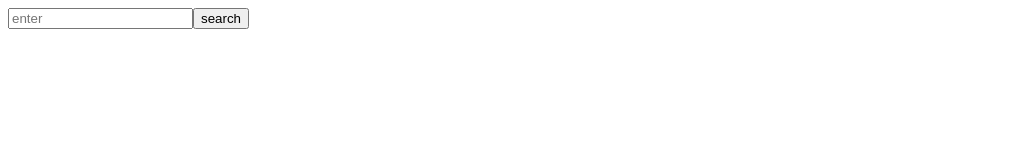
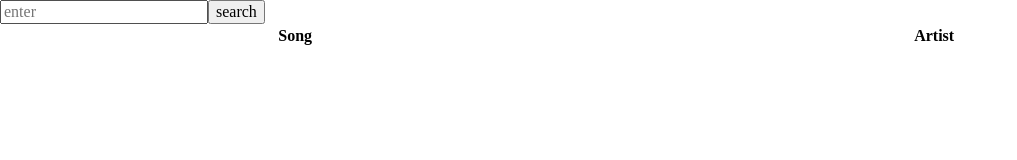
Before and after one commit to brywill/jukebox, a React app: page / in a window 1280 px wide. Shown: the whole page, without its empty margins (0-1017 px from the left). Built offline with nearby package versions, Linux system fonts and the light colour scheme.

Commit message:
Refactor using Fetch API

```diff
--- a/public/index.html
+++ b/public/index.html
@@ -3,6 +3,7 @@
 <head>
 	<meta charset="utf-8">
 	<meta name="viewport" content="width=device-width, initial-scale=1, shrink-to-fit=no">
+	<link rel="stylesheet" href="https://cdnjs.cloudflare.com/ajax/libs/normalize/8.0.0/normalize.min.css">
     <title>Jukebox</title>
 </head>
 <body>
--- a/src/JukeboxContainer.js
+++ b/src/JukeboxContainer.js
@@ -1,91 +1,58 @@
 import React, { Component } from "react";
+import SearchResults from "./SearchResults";
 
-var xhr;
+const api = 'http://billboard.modulo.site/search/song?q=';
+
 
 class JukeboxContainer extends Component {
-	constructor(props, context) {
-		super(props, context);
+	constructor(props) {
+		super(props);
 
 		this.state = {
-			song: [],
-			term: "",
-			count: -1,
+			songs: []
 		};
 
-		this.processRequest = this.processRequest.bind(this);
-		this.processResponse = this.processResponse.bind(this);
+		this.submitRequest = this.submitRequest.bind(this);
 	}
 
-	processRequest(e) {
-		this.setState({
-			term: this._inputElement.value.toLowerCase()
-		});
-		var url = "http://billboard.modulo.site/search/song?q=" + this.state.term;
-		xhr = new XMLHttpRequest();
-		xhr.addEventListener("readystatechange", this.processResponse, false);
-		xhr.open("GET", url, true);
-		xhr.send();
-		this._inputElement.value = "";
+	submitRequest(e) {
 		e.preventDefault();
-	}
+		var q = this._inputElement.value.toLowerCase();
 
-	processResponse() {
-		if (xhr.readyState === 4 && xhr.status === 200) {
-			var response = JSON.parse(xhr.responseText);
-			var songArray = [];
-			var wordArray = [];
+		fetch(api + q)
+			.then(response => response.json())
+			.then(data => {
+				console.log(data);
+				let songArray = [];
+				let wordArray = [];
 
-			for (var i = 0; i < response.length; i++) {
-				wordArray = response[i].song_name.toLowerCase().split(" ");
-				if (wordArray.includes(this.state.term)) {
+				for (let i = 0; i < data.length; i++) {
+					wordArray = data[i].song_name.toLowerCase().split(" ");
+					if (wordArray.includes(q)) {
 						songArray.push({
-						key: response[i].song_id,
-						title: response[i].song_name,
-						artist: response[i].display_artist
+							key: data[i].song_id,
+							title: data[i].song_name,
+							artist: data[i].display_artist
 						});
 					}
 					wordArray = [];
 				}
-
-			this.setState({
-				song: songArray,
-				count: songArray.length
+				this.setState({ songs: songArray, count: songArray.length, term: q });
 			});
-		}
-	}
-
-	listResults(song) {
-		return <li key={song.key}>{song.title} - {song.artist}</li>
-	}
-
-	generateMsg() {
-		var count = this.state.count;
-		if (count === 0) {
-			return <h3>There are zero results for {this.state.term}</h3>;
-		} else if (count > 0) {
-			return <h3>There are {this.state.count} results for {this.state.term}</h3>;
-		} else {
-			return;
-		}
+		this._inputElement.value = "";
 	}
 
 	render() {
-		var results = this.state.song;
-		var li = results.map(this.listResults);
-		var msg = this.generateMsg();
-
 		return (
 			<div>
-				<form onSubmit={this.processRequest}>
-					<input ref={(a) => this._inputElement = a} placeholder="enter" id="term"></input>
+				<form onSubmit={this.submitRequest}>
+					<input ref={(a) => this._inputElement = a} placeholder="enter"></input>
 			        <button type="submit">search</button>
 			    </form>
-			    {msg}
-				<ul>{li}</ul>
+			    <SearchResults searchcount={this.state.count} searchterm={this.state.term} songlist={this.state.songs} />
 			</div>
 		);
 	}
 }
 
-
 export default JukeboxContainer;
--- /dev/null
+++ b/src/SearchResults.js
@@ -0,0 +1,45 @@
+import React, { Component } from "react";
+
+class SearchResults extends Component {
+	constructor(props) {
+		super(props);
+		this.listResults = this.listResults.bind(this);
+		this.writeMsg = this.writeMsg.bind(this);
+	}
+
+	listResults(obj) {
+		return <tr key={obj.key}><td>{obj.title}</td><td>{obj.artist}</td></tr>
+	}
+
+	writeMsg(str, n) {
+		return <h2>There are {n} results for <em>{str}</em></h2>
+	}
+
+	render() {
+		var results = this.props.songlist;
+		var tr = results.map(this.listResults);
+
+		if (this.props.searchterm) {
+			var msg = this.writeMsg(this.props.searchterm, this.props.searchcount);
+		}
+
+		return (
+			<div>
+				{msg}
+				<table width="100%">
+					<thead>
+						<tr>
+							<th>Song</th>
+							<th>Artist</th>
+						</tr>
+					</thead>
+					<tbody>
+						{tr}
+					</tbody>
+				</table>
+			</div>
+		);
+	}
+}
+
+export default SearchResults;
```
Also changed, not shown: src/JukeboxContainerV01.js (added, +73 -0 lines), src/SearchResultsV01.js (added, +43 -0 lines). Lines whose indentation alone changed are shown as unchanged.
